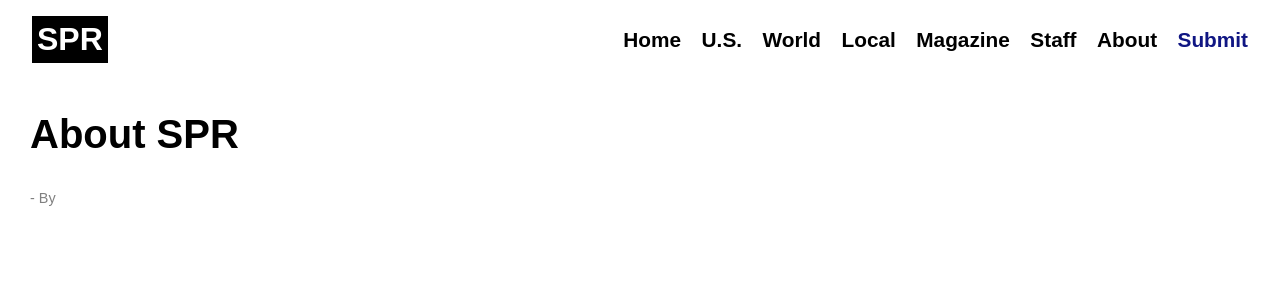
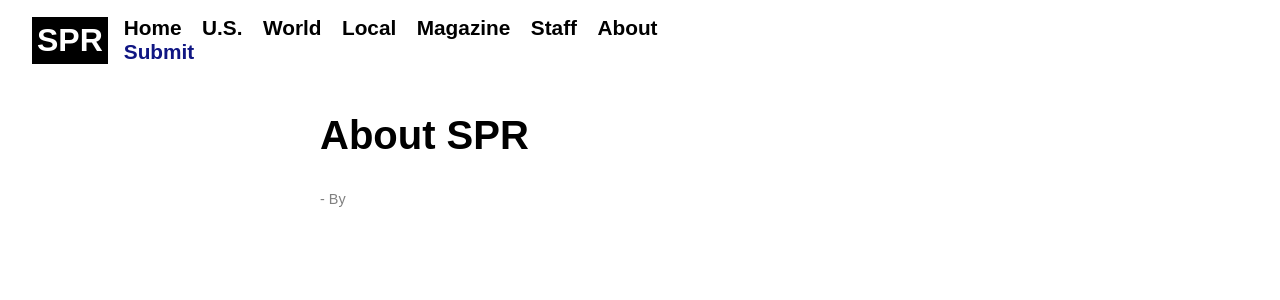
Before and after one commit to stuypoliticalreview/stuypoliticalreview.github.io, a Jekyll site: the page built from about.html, in a window 1280 px wide. Shown: the top 300 px of the page. Built offline with Jekyll 4.4.1, drawn with Linux system fonts in a browser that asks for light colours.

Commit message:
readability changes

```diff
--- a/assets/css/style.css
+++ b/assets/css/style.css
@@ -21,6 +21,7 @@ a {
 }
 
 .site-header {
+  max-width: 700px;
   background: var(--background-color);
 }
 
@@ -98,17 +99,18 @@ nav a.submit-link {
 
 @media (max-width: 1200px) {
   .articles-grid {
-    grid-template-columns: repeat(2, 1fr); /* 2 articles per row on medium screens */
+    grid-template-columns: repeat(2, 1fr);
   }
 }
 
 @media (max-width: 768px) {
   .articles-grid {
-    grid-template-columns: 1fr; /* 1 article per row on small screens */
+    grid-template-columns: 1fr;
   }
 }
 
 .post {
+  max-width: 700px;
   padding: 0 30px;
   box-sizing: border-box;
   margin: 0 auto;
```
